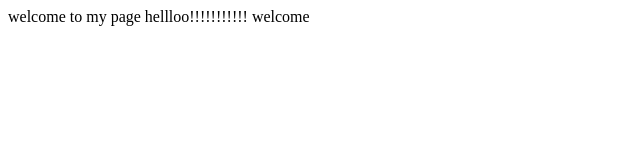
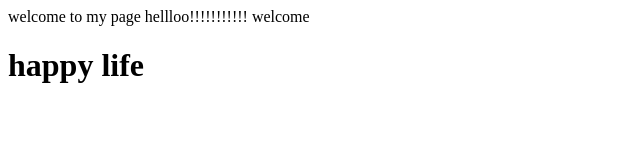
Before and after one commit to jeevangokul/webtest1, a plain HTML site: page index.html in a window 1280 px wide. Shown: the whole page, without its empty margins (0-640 px from the left). Drawn offline with Linux system fonts and the light colour scheme.

Commit message:
second commit

```diff
--- a/index.html
+++ b/index.html
@@ -1,5 +1,8 @@
 <html>
 	<title>gooooogle</title>
 	<head>welcome to my page </head>
-	<body>hellloo!!!!!!!!!!! welcome</body>
+	<body>
+		hellloo!!!!!!!!!!! welcome
+		<h1>happy life</h1>
+	</body>
 </html>
```
